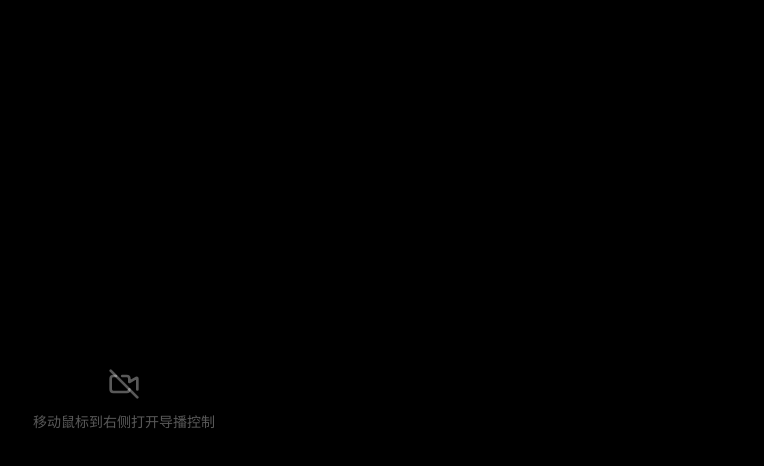
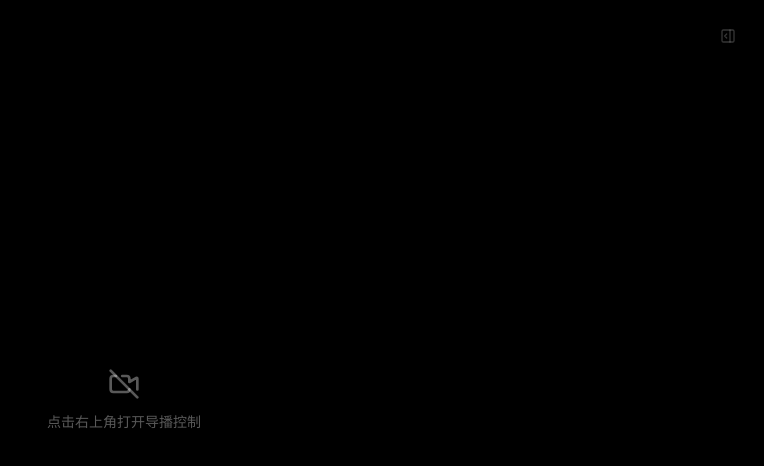
Before and after one commit to Pimeng/livekit-web, a Next.js app: page /monitor in a window 1280 px wide. Shown: the top 466 px of the page, without its empty margins (516-1280 px from the left). Built offline with nearby package versions, Linux system fonts and the light colour scheme.

Commit message:
feat: 优化导播端侧边栏控制，改为按钮触发

```diff
--- a/app/monitor/page.tsx
+++ b/app/monitor/page.tsx
@@ -9,6 +9,7 @@ import {
   Eye,
   EyeOff,
   KeyRound,
+  PanelRightOpen,
   Radio,
   RefreshCw,
   Users,
@@ -90,33 +91,14 @@ export default function MonitorPage() {
   const [isSidebarOpen, setIsSidebarOpen] = useState(false);
   const [isUiVisible, setIsUiVisible] = useState(false);
   const [isFullscreen, setIsFullscreen] = useState(false);
-  const inactivityTimerRef = useRef<number | null>(null);
-  const sidebarHoveredRef = useRef(false);
-  const sidebarCloseLockRef = useRef(false);
-
-  const clearInactivityTimer = useCallback(() => {
-    if (inactivityTimerRef.current !== null) {
-      window.clearTimeout(inactivityTimerRef.current);
-      inactivityTimerRef.current = null;
-    }
-  }, []);
-
-  const scheduleUiHide = useCallback(() => {
-    clearInactivityTimer();
-    inactivityTimerRef.current = window.setTimeout(() => {
-      if (!sidebarHoveredRef.current) {
-        setIsSidebarOpen(false);
-        setIsUiVisible(false);
-      }
-    }, 1800);
-  }, [clearInactivityTimer]);
-
-  const revealSidebar = useCallback(() => {
-    if (sidebarCloseLockRef.current) return;
-    clearInactivityTimer();
+  const openSidebar = useCallback(() => {
     setIsUiVisible(true);
     setIsSidebarOpen(true);
-  }, [clearInactivityTimer]);
+  }, []);
+  const closeSidebar = useCallback(() => {
+    setIsSidebarOpen(false);
+    setIsUiVisible(false);
+  }, []);
 
   const syncParticipants = useCallback((room: Room) => {
     const nextParticipants = Array.from(room.remoteParticipants.values())
@@ -205,7 +187,7 @@ export default function MonitorPage() {
     const cleanToken = nextToken.trim();
     if (!cleanToken) {
       toast.error("Token 不能为空");
-      revealSidebar();
+      openSidebar();
       return;
     }
 
@@ -263,9 +245,9 @@ export default function MonitorPage() {
       setStatus("offline");
       setStatusMessage("连接失败，请检查 Token");
       toast.error(error instanceof Error ? error.message : "LiveKit 连接失败");
-      revealSidebar();
+      openSidebar();
     }
-  }, [clearVideo, handleTrackSubscribed, revealSidebar, selectFirstAvailable, selectParticipant, serverUrl, setSelectedIdentity, syncParticipants]);
+  }, [clearVideo, handleTrackSubscribed, openSidebar, selectFirstAvailable, selectParticipant, serverUrl, setSelectedIdentity, syncParticipants]);
 
   useEffect(() => {
     window.localStorage.setItem(SERVER_KEY, serverUrl);
@@ -290,9 +272,8 @@ export default function MonitorPage() {
       if (attachedTrackRef.current && videoElement) {
         attachedTrackRef.current.detach(videoElement);
       }
-      clearInactivityTimer();
     };
-  }, [clearInactivityTimer, connect, token]);
+  }, [connect, token]);
 
   function disconnect() {
     roomRef.current?.disconnect();
@@ -325,24 +306,7 @@ export default function MonitorPage() {
 
   return (
     <TooltipProvider>
-      <main
-        className="monitor-page fixed inset-0 overflow-hidden bg-black text-white"
-        onPointerMove={(event) => {
-          if (event.clientX >= window.innerWidth - 80) {
-            if (!sidebarCloseLockRef.current) revealSidebar();
-          } else {
-            sidebarCloseLockRef.current = false;
-            setIsUiVisible(true);
-            scheduleUiHide();
-          }
-        }}
-      >
-        <div
-          className="absolute right-0 top-0 z-30 h-full w-8"
-          onMouseEnter={revealSidebar}
-          aria-hidden="true"
-        />
-
+      <main className="monitor-page fixed inset-0 overflow-hidden bg-black text-white">
         <video
           ref={videoRef}
           autoPlay
@@ -356,7 +320,7 @@ export default function MonitorPage() {
             <div className="flex flex-col items-center gap-3 text-white/35">
               <VideoOff className="size-8" />
               <p className="text-sm">
-                {isConnected ? "等待接收选手画面" : "移动鼠标到右侧打开导播控制"}
+                {isConnected ? "等待接收选手画面" : "点击右上角打开导播控制"}
               </p>
             </div>
           </div>
@@ -375,19 +339,20 @@ export default function MonitorPage() {
           </div>
         )}
 
+        {isSidebarOpen && (
+          <button
+            type="button"
+            className="fixed inset-0 z-30 cursor-default bg-transparent"
+            onClick={closeSidebar}
+            aria-label="收起导播控制"
+          />
+        )}
+
         <aside
           className={`fixed right-0 top-0 z-40 flex h-full w-[min(88vw,360px)] flex-col border-l border-white/10 bg-[#0c1115]/95 shadow-2xl shadow-black/60 backdrop-blur-2xl transition-transform duration-300 ease-out ${
             isSidebarOpen ? "" : "pointer-events-none"
           }`}
           style={{ transform: isSidebarOpen ? "translateX(0)" : "translateX(100%)" }}
-          onMouseEnter={() => {
-            sidebarHoveredRef.current = true;
-            revealSidebar();
-          }}
-          onMouseLeave={() => {
-            sidebarHoveredRef.current = false;
-            scheduleUiHide();
-          }}
         >
           <div className="flex items-center justify-between border-b border-white/10 px-5 py-4">
             <div>
@@ -400,13 +365,7 @@ export default function MonitorPage() {
               type="button"
               variant="ghost"
               size="icon-sm"
-              onClick={() => {
-                clearInactivityTimer();
-                sidebarCloseLockRef.current = true;
-                sidebarHoveredRef.current = false;
-                setIsSidebarOpen(false);
-                setIsUiVisible(false);
-              }}
+              onClick={closeSidebar}
               className="text-white/45 hover:text-white"
               aria-label="隐藏侧栏"
             >
@@ -626,6 +585,24 @@ export default function MonitorPage() {
             </Tooltip>
           </div>
         </aside>
+
+        {!isSidebarOpen && (
+          <Tooltip>
+            <TooltipTrigger asChild>
+              <Button
+                type="button"
+                variant="ghost"
+                size="icon-sm"
+                onClick={openSidebar}
+                className="fixed right-5 top-5 z-50 text-white/35 opacity-60 transition-opacity hover:bg-white/10 hover:text-white hover:opacity-100 focus-visible:opacity-100"
+                aria-label="打开导播控制"
+              >
+                <PanelRightOpen />
+              </Button>
+            </TooltipTrigger>
+            <TooltipContent>打开导播控制</TooltipContent>
+          </Tooltip>
+        )}
       </main>
     </TooltipProvider>
   );
```
